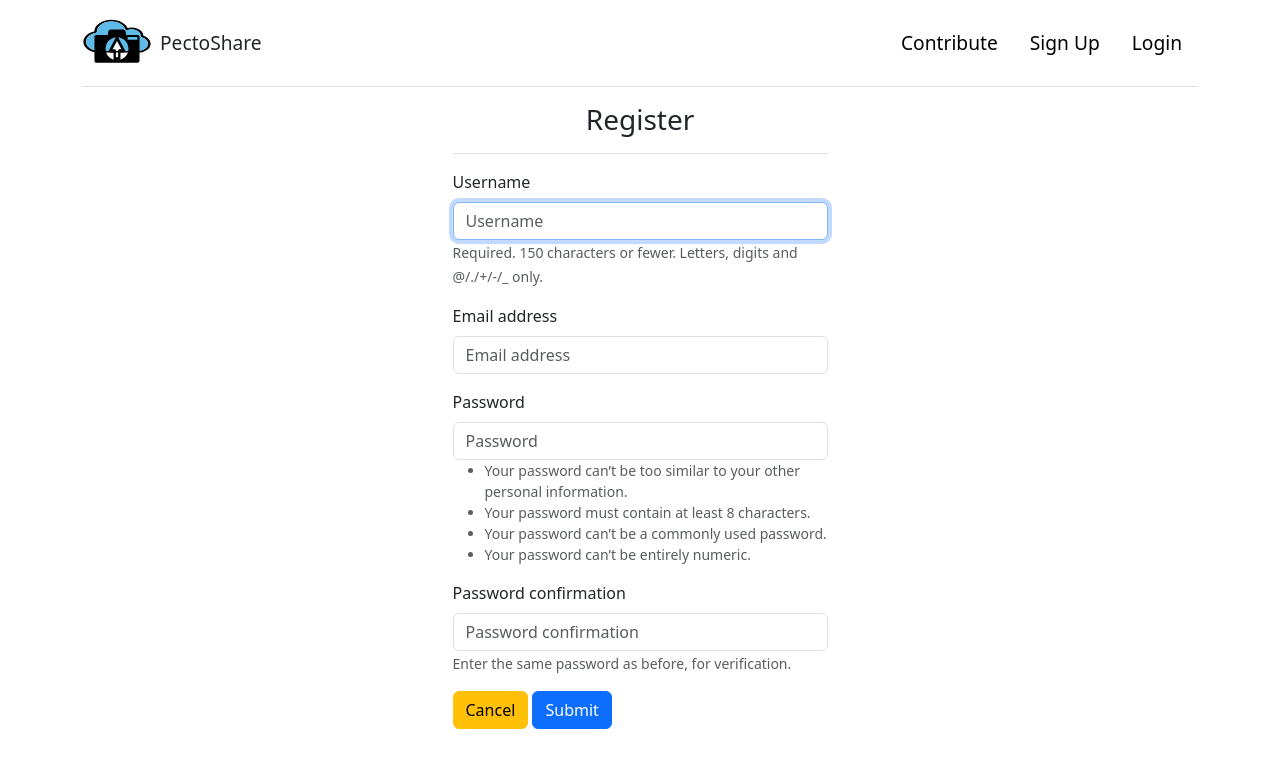
After one commit to Rayshield21/Pectoshare, a Django app: page /accounts/register/ in a window 1280 px wide. The commit adds this page. Shown: the top 768 px of the page. Run offline with Django 3.2, Linux system fonts and the light colour scheme; parts of the project's set-up code (start-up, migrations or seed data) failed here and were passed over; some libraries are stand-ins or nearby versions.

Commit message:
auth views and models created

```diff
--- /dev/null
+++ b/apps/accounts/forms.py
@@ -0,0 +1,10 @@
+from django import forms
+from django.contrib.auth import get_user_model
+from django.contrib.auth.forms import UserCreationForm
+
+User = get_user_model()
+
+class RegisterForm(UserCreationForm):
+  class Meta:
+    model = User
+    fields = ('username', 'email', 'password1', 'password2')
--- /dev/null
+++ b/apps/accounts/templates/accounts/login.html
@@ -0,0 +1 @@
+{% include 'form_base.html' with action='Login' action_url='accounts:login'%}
--- /dev/null
+++ b/apps/accounts/templates/accounts/register.html
@@ -0,0 +1 @@
+{% include 'form_base.html' with action='Register' action_url='accounts:register'%}
--- /dev/null
+++ b/apps/accounts/urls.py
@@ -0,0 +1,12 @@
+from . import views
+from django.urls import path
+from django.contrib.auth import views as auth_views
+
+
+app_name = 'accounts'
+urlpatterns = [
+  path('login/', auth_views.LoginView.as_view(template_name='accounts/login.html'),
+    name='login'),
+  path('logout', auth_views.LogoutView.as_view(), name='logout'),
+  path('register/', views.Register.as_view(), name='register'),
+]
--- a/apps/accounts/views.py
+++ b/apps/accounts/views.py
@@ -1,3 +1,10 @@
 from django.shortcuts import render
+from django.urls import reverse_lazy
+from django.views.generic import CreateView
+from . import forms
+# Create your views here.
 
-# Create your views here.
+class Register(CreateView):
+  form_class = forms.RegisterForm
+  success_url = reverse_lazy('accounts:login')
+  template_name = 'accounts/register.html'
--- a/apps/posts/views.py
+++ b/apps/posts/views.py
@@ -1,6 +1,7 @@
 from django.shortcuts import render
 from . import models
 from django.views import generic
+from django.contrib.auth.mixins import LoginRequiredMixin
 # Create your views here.
 
 # List Post
@@ -14,7 +15,7 @@ class SinglePost(generic.DetailView):
   model = models.Post
   template_name = 'posts/post_detail.html'
 
-class CreatePost(generic.CreateView):
+class CreatePost(LoginRequiredMixin, generic.CreateView):
   model = models.Post
   template_name = 'posts/post_form.html'
   fields = ['title', 'image']
--- a/pectoshare/settings.py
+++ b/pectoshare/settings.py
@@ -43,6 +43,7 @@ INSTALLED_APPS = [
     'django.contrib.staticfiles',
     'bootstrap5',
     'apps.posts',
+    'apps.accounts',
     'django_cleanup.apps.CleanupConfig'
 ]
 
@@ -152,3 +153,6 @@ STATICFILES_DIRS = [STATIC_DIR]
 
 MEDIA_ROOT = BASE_DIR / 'media'
 MEDIA_URL = '/media/'
+
+LOGIN_REDIRECT_URL = '/accounts/login'
+LOGOUT_REDIRECT_URL = 'home'
--- a/pectoshare/urls.py
+++ b/pectoshare/urls.py
@@ -21,5 +21,6 @@ from apps.posts import views
 urlpatterns = [
     path('', views.Home.as_view(), name='home'),
     path('posts/', include('apps.posts.urls')),
+    path('accounts/', include('apps.accounts.urls')),
     path('admin/', admin.site.urls),
 ] + static(settings.MEDIA_URL, document_root=settings.MEDIA_ROOT)
--- a/templates/base.html
+++ b/templates/base.html
@@ -32,20 +32,20 @@
               <a href="">Contribute</a>
             </li>
             <li class="list-group-item">
-              <a href="">Profile</a>
+              <a href="{% url 'accounts:profile'%}">Profile</a>
             </li>
             <li class="list-group-item">
-              <a href="">Logout</a>
+              <a href="{% url 'accounts:logout'%}">Logout</a>
             </li>
           {% else %}
             <li class="list-group-item">
               <a href="{%url 'posts:create' %}">Contribute</a>
             </li>
             <li class="list-group-item">
-              <a href="">Sign Up</a>
+              <a href="{% url 'accounts:register'%}">Sign Up</a>
             </li>
             <li class="list-group-item">
-              <a href="">Login</a>
+              <a href="{% url 'accounts:login'%}">Login</a>
             </li>
           {% endif %}
       </ul>
@@ -55,17 +55,17 @@
   <div class="list-group list-group-flush collapse" id='collapseHeader'>
     {% if user.is_authenticated %}
       <a href="" class="list-group-item list-group-item-action">Contribute</a>
-      <a href="" class="list-group-item list-group-item-action">Profile</a>
-      <a href="" class="list-group-item list-group-item-action">Logout</a>
+      <a href="{% url 'accounts:profile'%}" class="list-group-item list-group-item-action">Profile</a>
+      <a href="{% url 'accounts:logout'%}" class="list-group-item list-group-item-action">Logout</a>
     {% else %}
       <a href="" class="list-group-item list-group-item-action">
         Contribute
       </a>
-      <a href="" class="list-group-item list-group-item-action">Sign Up</a>
-      <a href="" class="list-group-item list-group-item-action">Login</a>
+      <a href="{% url 'accounts:register' %}" class="list-group-item list-group-item-action">Sign Up</a>
+      <a href="{% url 'accounts:login'%}" class="list-group-item list-group-item-action">Login</a>
     {% endif %}
   </div>
-  <main class='mt-2'>
+  <main class='my-3'>
     {% block content %}{% endblock  %}
   </main>
   <footer></footer>
--- a/templates/form_base.html
+++ b/templates/form_base.html
@@ -9,7 +9,7 @@
     <div class="formWrapper mx-auto">
       <h1 class="border-bottom fs-3 pb-3 my-3 text-center">{{action}}</h1>
       <div class="imagePreview hidden"></div>
-      <form enctype="{{enctype}}" action="{% url action_url %}" method='POST'>
+      <form enctype="{{enctype|default:'application/x-www-form-urlencoded'}}" action="{% url action_url %}" method='POST'>
         {% csrf_token %}
         {% bootstrap_form form %}
         <button type='button' class="btn btn-warning">Cancel</button>
```
Also changed, not shown: apps/accounts/models.py (+12 -7 lines), apps/accounts/migrations/0001_initial.py (added), db.sqlite3.
